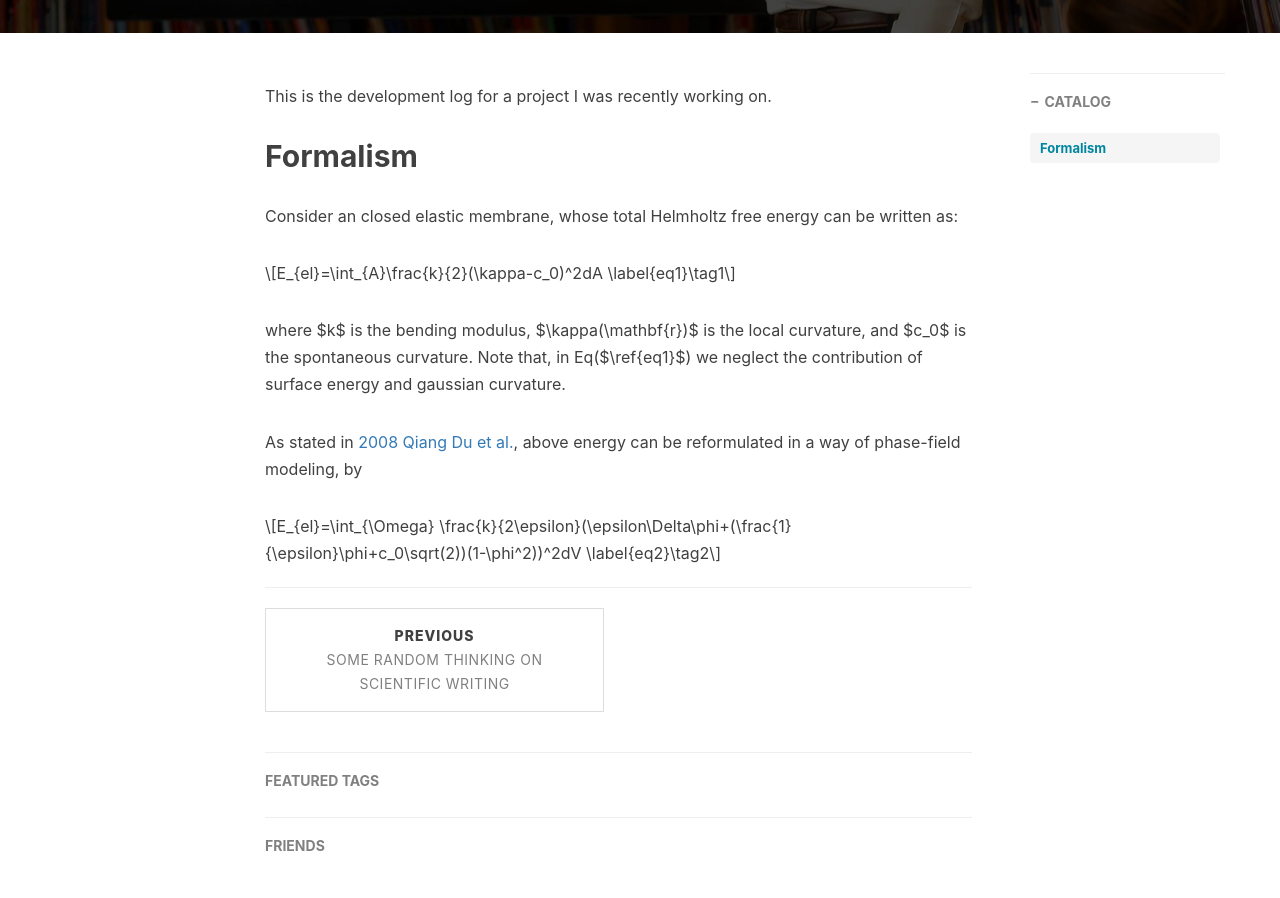
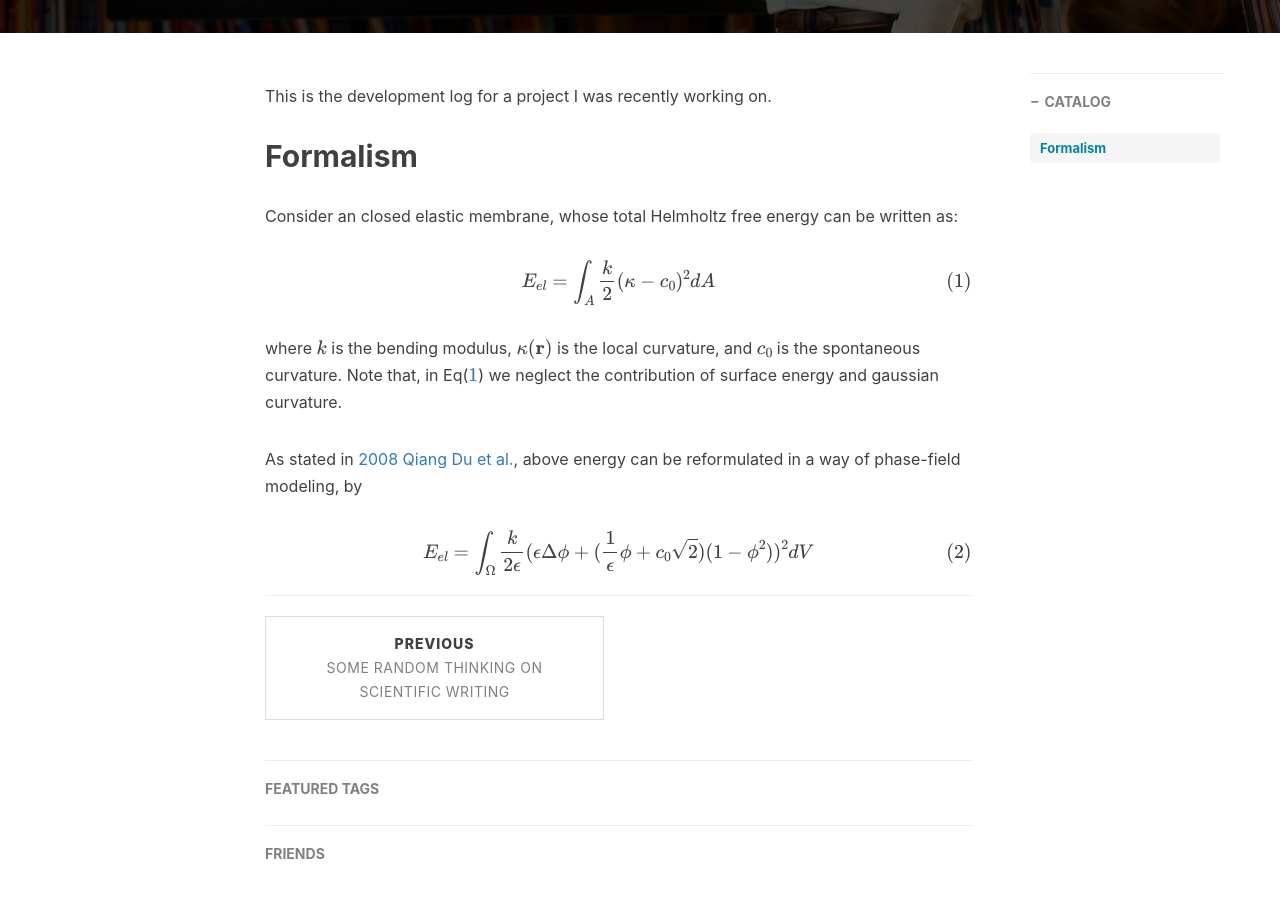
Before and after one commit to lichanghao/lichanghao.github.io.old, a Jekyll site: the page built from _posts/2022-12-07-Two-Phase membrane diffusive interface model.md, in a window 1280 px wide and 900 px high, scrolled down 545 px. Built offline with Jekyll 4.4.1, drawn with Linux system fonts in a browser that asks for light colours; nearby versions of some CDN libraries; formulas are drawn with MathJax 3; comment, search, counter and statistics services are not loaded; some of the changed lines change nothing that is shown.

Commit message:
12072022

```diff
--- a/_includes/head.html
+++ b/_includes/head.html
@@ -26,6 +26,17 @@
     <link href="http://cdn.staticfile.org/font-awesome/4.2.0/css/font-awesome.min.css" rel="stylesheet" type="text/css">
 
 
+    <!-- Latex supports -->
+    <script type="text/x-mathjax-config">
+        MathJax.Hub.Config({
+          tex2jax: {
+            skipTags: ['script', 'noscript', 'style', 'textarea', 'pre'],
+            inlineMath: [['$','$']]
+          }
+        });
+    </script>
+    <script src="https://cdn.mathjax.org/mathjax/latest/MathJax.js?config=TeX-AMS-MML_HTMLorMML" type="text/javascript"></script>
+
     <!-- Hux Delete, sad but pending in China
     <link href='http://fonts.googleapis.com/css?family=Lora:400,700,400italic,700italic' rel='stylesheet' type='text/css'>
     <link href='http://fonts.googleapis.com/css?family=Open+Sans:300italic,400italic,600italic,700italic,800italic,400,300,600,700,800' rel='stylesheet' type='text/
--- a/_posts/2022-12-07-Two-Phase membrane diffusive interface model.md
+++ b/_posts/2022-12-07-Two-Phase membrane diffusive interface model.md
@@ -23,4 +23,4 @@
 
 As stated in [2008 Qiang Du et al.](https://link.springer.com/article/10.1007/s00285-007-0118-2), above energy can be reformulated in a way of phase-field modeling, by
 
-$$ E_{el}=\int_{\Omega} \frac{k}{2\epsilon}(\epsilon\Delta\phi+(\frac{1}{\epsilon}\phi+c_0\sqrt(2))(1-\phi^2))^2dV \label{eq2}\tag2$$
+$$ E_{el}=\int_{\Omega} \frac{k}{2\epsilon}(\epsilon\Delta\phi+(\frac{1}{\epsilon}\phi+c_0\sqrt{2})(1-\phi^2))^2dV \label{eq2}\tag2$$
```
